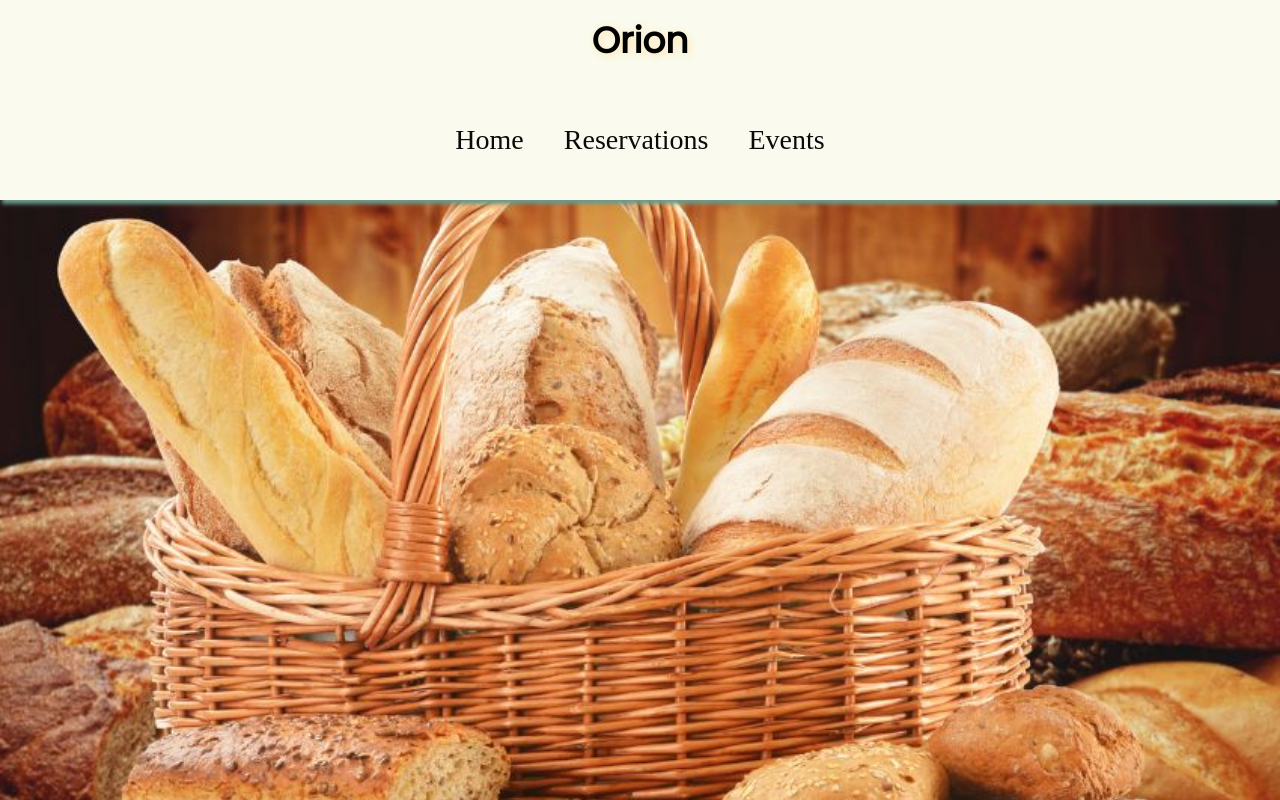
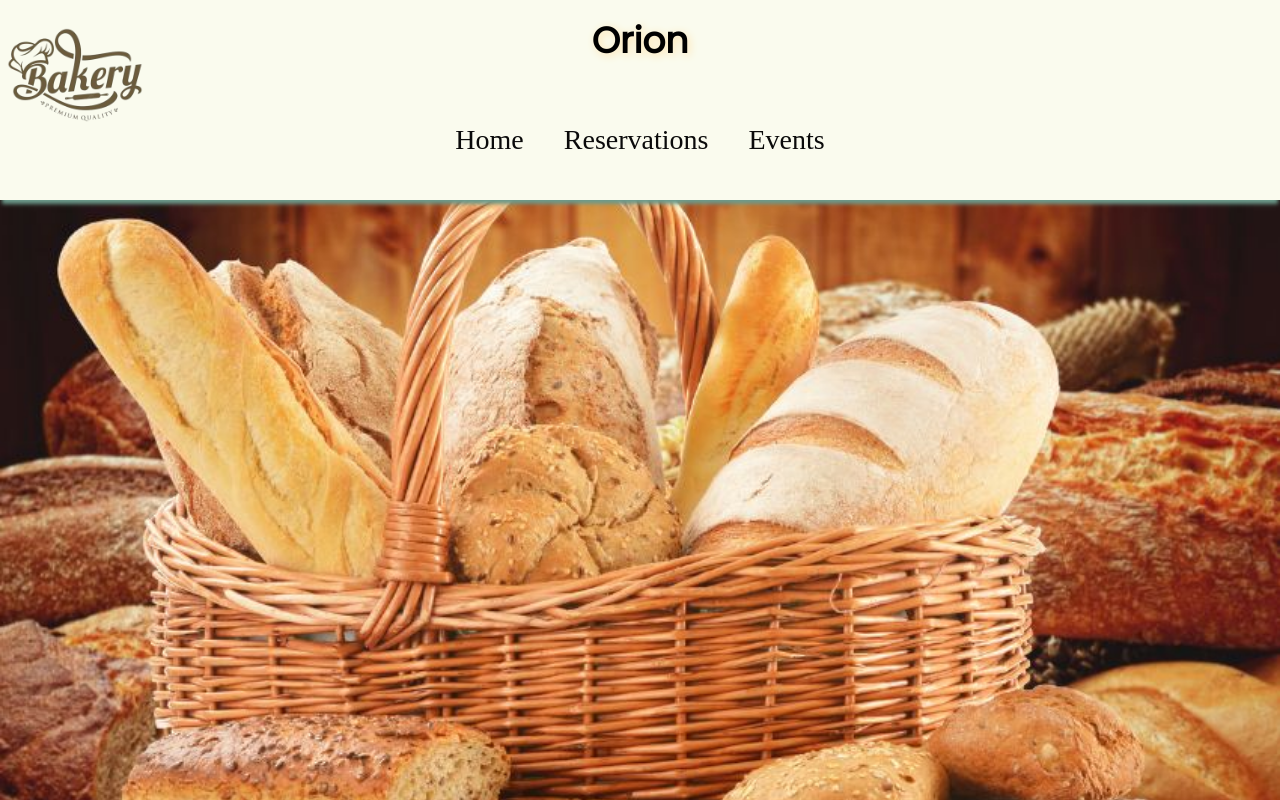
Before and after one commit to PekiPho/restaurant-page, a website built with webpack: page dist/index.html in a window 1280 px wide. Built offline with nearby package versions, Linux system fonts and the light colour scheme.

Commit message:
added logo

```diff
--- a/dist/index.html
+++ b/dist/index.html
@@ -9,6 +9,7 @@
 </head>
 <body>
     <header>
+        <img src="../assets/logo.png" class="logo">
         <h1>Orion</h1>
         <nav>
             <ul>
--- a/dist/style.css
+++ b/dist/style.css
@@ -129,6 +129,18 @@ textarea{
     transform: scale(1.1);
     border-width: 2px;
 }
+.logo{
+    position: absolute;
+    top:0;
+    left:0;
+    height:150px;
+    width: 150px;
+    z-index: 5;
+    animation: nav-load 1s ease;
+}
+.logo:hover{
+    transform: scale(1.4);
+}
 
 
 @keyframes nav-load{
```
